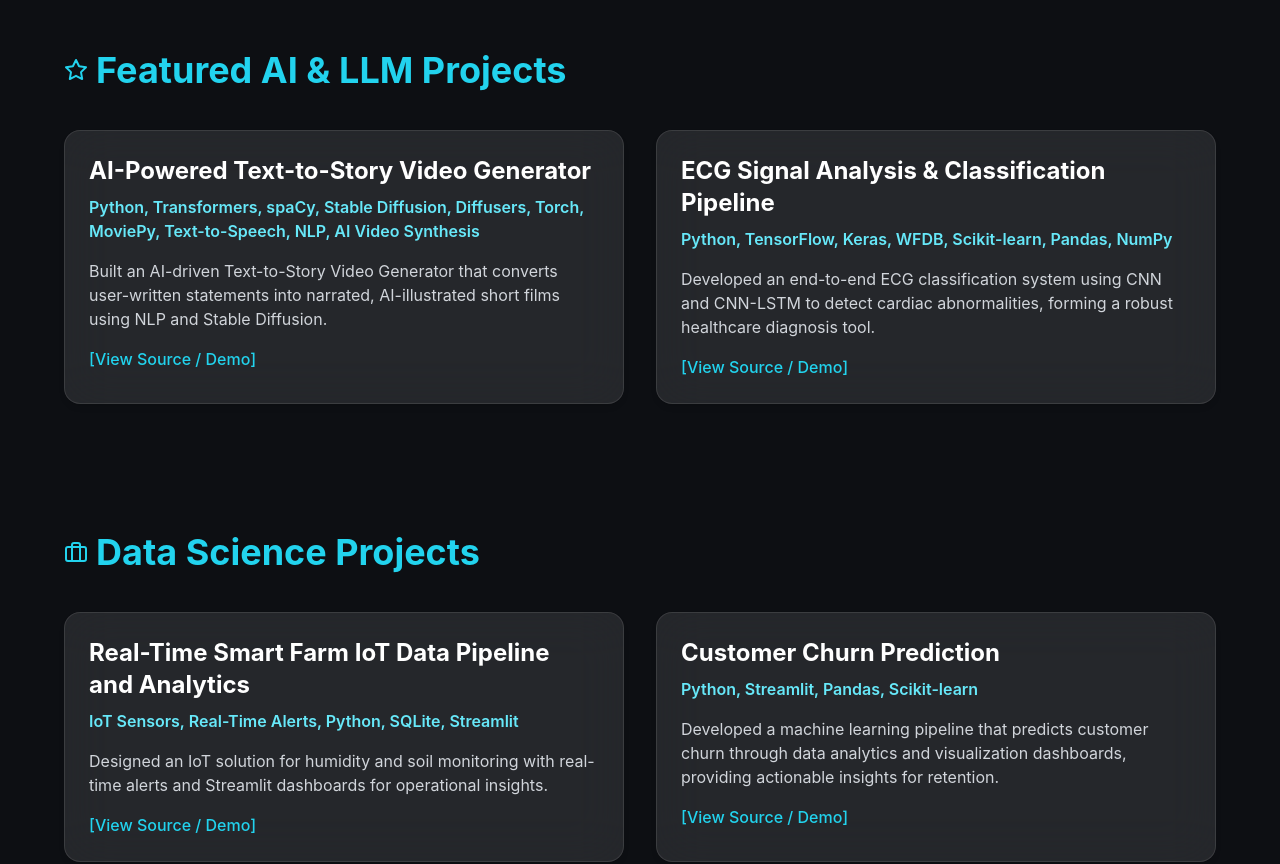
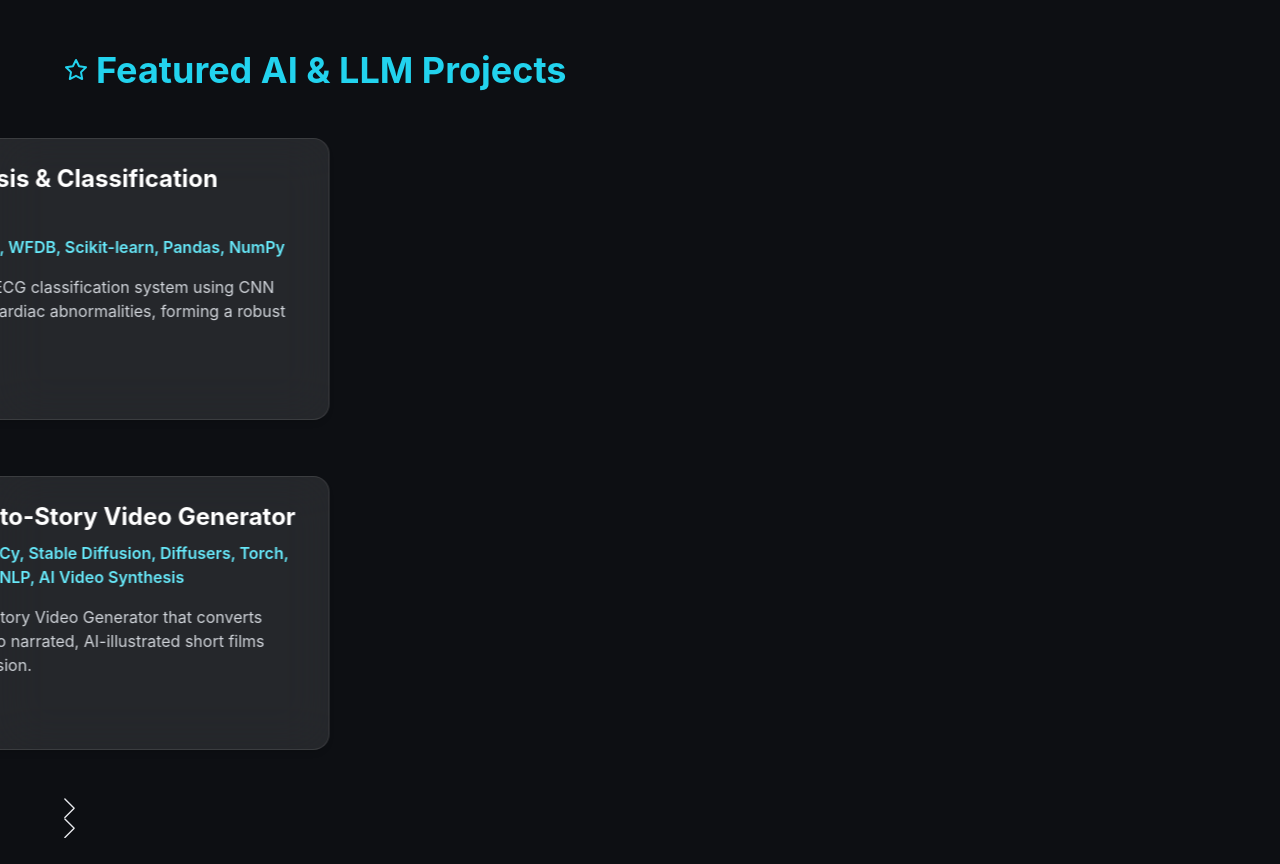
Before and after one commit to Rakshithbodakuntla/My_portfolio, a React (Vite) app: page / in a window 1280 px wide. Shown: the part 2680-3544 px from the top of the page. Built offline with nearby package versions, Linux system fonts and the light colour scheme.

Commit message:
Update App.jsx

```diff
--- a/src/App.jsx
+++ b/src/App.jsx
@@ -3,6 +3,10 @@ import {
   Menu, X, Mail, Phone, MapPin, Download, Github, Linkedin, Award,
   BookOpen, Code, Briefcase, User, Send, Star
 } from "lucide-react";
+// Import Swiper components and modules
+import { Swiper, SwiperSlide } from 'swiper/react';
+import { Pagination, Navigation } from 'swiper/modules';
+
 import profileImage from './My_anime_img.jpg'; // Import the image
 
 export default function Portfolio() {
@@ -302,25 +306,52 @@ export default function Portfolio() {
         </div>
       </section>
 
-      {/* FEATURED PROJECTS (Current 'projects' section) */}
+      {/* FEATURED PROJECTS (Swiper Carousel) */}
       <section id="projects" className="py-16 px-4">
         <div className="max-w-6xl mx-auto">
           <h2 className="text-4xl font-bold mb-10 text-cyan-400 flex items-center gap-2">
             <Star /> Featured AI & LLM Projects
           </h2>
 
-          <div className="grid md:grid-cols-2 gap-8">
+          {/* START SWIPER WRAPPER */}
+          <Swiper
+            modules={[Pagination, Navigation]}
+            spaceBetween={40} // Space between slides
+            slidesPerView={1}  // Show 1 slide at a time
+            centeredSlides={true}
+            pagination={{ clickable: true }}
+            navigation={true}
+            loop={true}
+            className="mySwiper" // Add a class for potential custom styling
+
+            // Optional: Add breakpoints for desktop view (2 slides)
+            breakpoints={{
+              768: {
+                slidesPerView: 2,
+                spaceBetween: 30,
+              },
+            }}
+          >
+
             {projects.map((p, i) => (
-              <div key={i} className={card}>
+              // Each project becomes a SwiperSlide
+              <SwiperSlide key={i} className="pb-12 pt-2"> {/* Added padding for pagination dots */}
+                <div className={card + " h-full flex flex-col justify-between"}>
+                  <div>
                     <h3 className="text-2xl font-bold text-white mb-2">{p.title}</h3>
                     <p className="text-cyan-300 font-semibold mb-4">{p.tech}</p>
                     <p className="text-gray-300">{p.description}</p>
-                <a href={p.link} target="_blank" className="mt-4 inline-block text-cyan-400 hover:text-white transition font-medium">
+                  </div>
+                  <a href={p.link} target="_blank" className="mt-6 inline-block text-cyan-400 hover:text-white transition font-medium">
                     [View Source / Demo]
                   </a>
                 </div>
+              </SwiperSlide>
             ))}
-          </div>
+
+          </Swiper>
+          {/* END SWIPER WRAPPER */}
+
         </div>
       </section>
 
@@ -347,7 +378,7 @@ export default function Portfolio() {
       </section>
 
 
-      {/* RESEARCH */}
+      {/* RESEARCH (Corrected nesting) */}
       <section id="research" className="py-16 px-4">
         <div className="max-w-6xl mx-auto">
           <h2 className="text-4xl font-bold mb-10 text-cyan-400 flex items-center gap-2">
@@ -380,7 +411,7 @@ export default function Portfolio() {
         </div>
       </section>
 
-      {/* CONTACT */}
+      {/* CONTACT (Corrected nesting) */}
       <section id="contact" className="py-16 px-4">
         <div className="max-w-6xl mx-auto grid md:grid-cols-2 gap-8">
 
```
Lines whose indentation alone changed are shown as unchanged.
